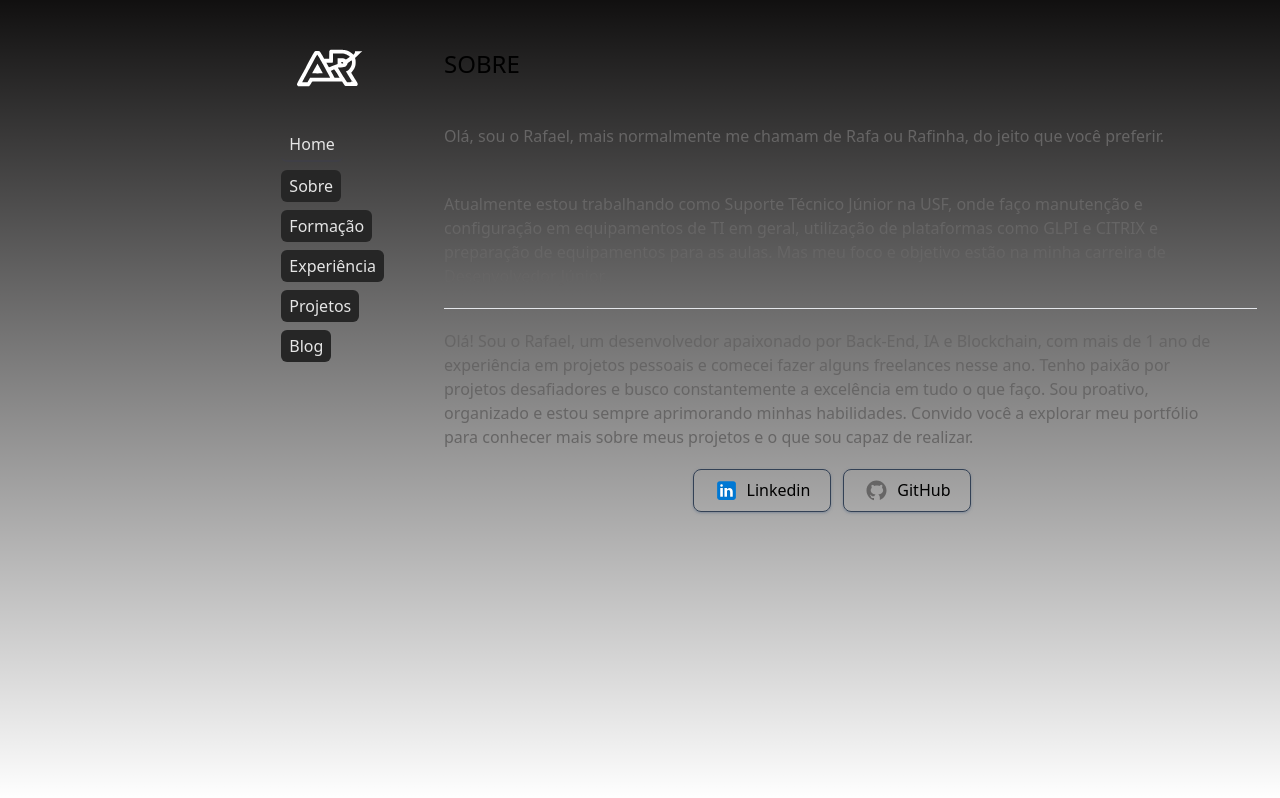
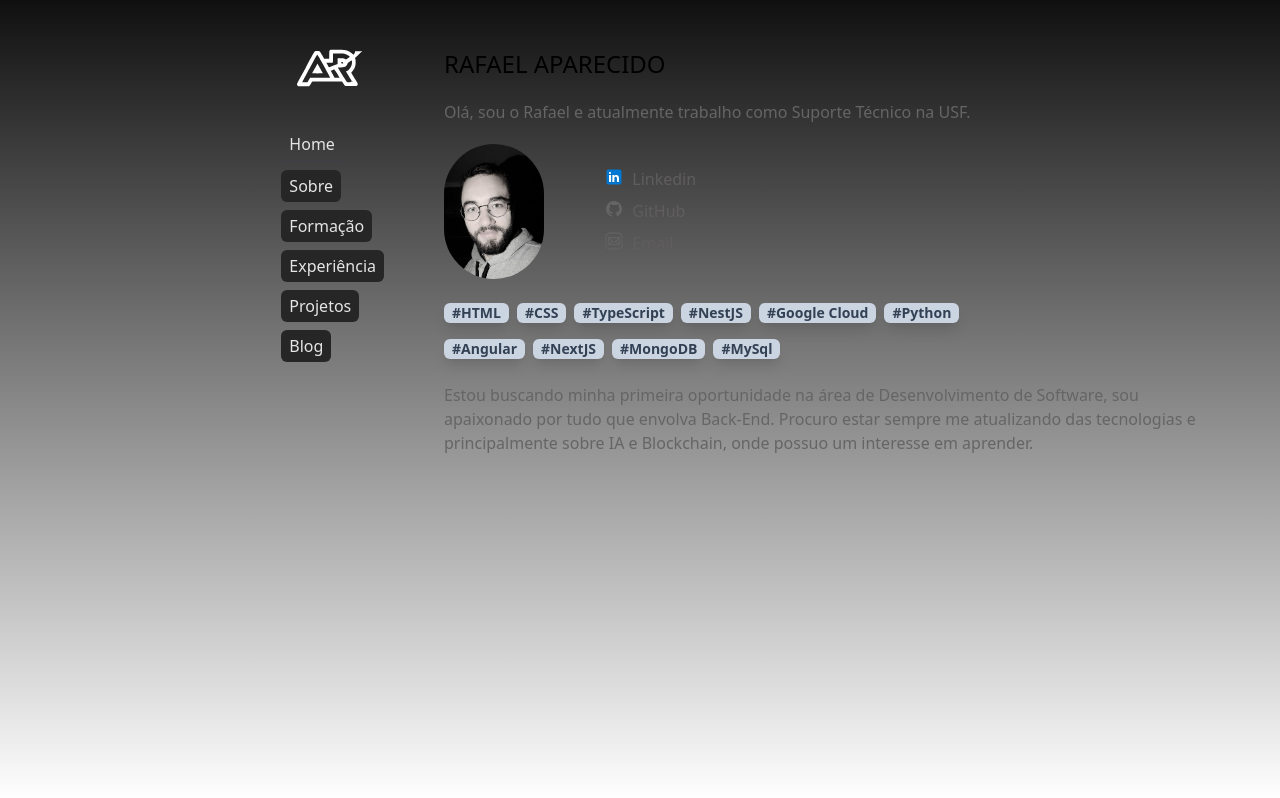
Before and after one commit to rafaapcode/portfolio-new, a Next.js app: page /about in a window 1280 px wide. Built offline with nearby package versions, Linux system fonts and the light colour scheme.

Commit message:
feat: dynamic components

```diff
--- a/app/about/page.jsx
+++ b/app/about/page.jsx
@@ -32,8 +32,8 @@
       />
       <Paragraphs paragraph={aboutMe.about} />
       <div className="mt-5 w-1/2 mx-auto flex flex-col justify-center items-center md:flex-row lg:flex-row gap-y-3 md:gap-y-0 lg:gap-y-0 md:gap-x-3 lg: ">
-        <SocialButton imgUrl={'/images/linkedin-icon.svg'} text={'Linkedin'}/>
-        <SocialButton imgUrl={'/images/github-icon.svg'} text={'GitHub'}/>
+        <SocialButton url="https://www.linkedin.com/in/rafael-ap/" imgUrl={'/images/linkedin-icon.svg'} text={'Linkedin'}/>
+        <SocialButton url="https://github.com/rafaapcode" imgUrl={'/images/github-icon.svg'} text={'GitHub'}/>
       </div>
     </section>
   );
--- a/app/blog/page.jsx
+++ b/app/blog/page.jsx
@@ -4,7 +4,7 @@
 import Link from "next/link";
 import { motion } from "framer-motion";
 
-export default function Sobre() {
+export default function Blog() {
   const nomePosts = [{ id: 1, nome: "Em desenvolvimento" }];
 
   return (
--- a/app/components/social-buttons.jsx
+++ b/app/components/social-buttons.jsx
@@ -2,9 +2,9 @@
 import Image from "next/image";
 import Link from "next/link";
 
-export default function SocialButton({ imgUrl, text }) {
+export default function SocialButton({ imgUrl, text, url }) {
   return (
-    <a href="https://www.linkedin.com/in/rafael-ap/" target="_blank">
+    <a href={url} target="_blank">
       <motion.button
         initial={{ scaleY: 0 }}
         animate={{ scaleY: 1 }}
--- a/app/layout.jsx
+++ b/app/layout.jsx
@@ -5,7 +5,12 @@
 import Link from "next/link";
 import { useState } from "react";
 import { motion } from "framer-motion";
-
+import Home from "./page";
+import Sobre from "./about/page";
+import Formacao from "./qualification/page";
+import Experience from "./experience/page";
+import Projects from "./projects/page";
+import Blog  from "./blog/page";
 
 export default function RootLayout({ children }) {
   const [selectedIndex, setSelectedIndex] = useState(0);
@@ -53,15 +58,21 @@
                       : style["notSelected"]
                   }
                 >
-                  <Link onClick={() => setSelectedIndex(index)} href={path}>
+                  <span onClick={() => setSelectedIndex(index)}>
                     {title}
-                  </Link>
+                  </span>
                 </motion.li>
               ))}
             </div>
           </ul>
         </header>
-        {children}
+        {/* {children} */}
+        {menus[selectedIndex].title === 'Home' && <Home/>}
+        {menus[selectedIndex].title === 'Sobre' && <Sobre/>}
+        {menus[selectedIndex].title === 'Formação' && <Formacao/>}
+        {menus[selectedIndex].title === 'Experiência' && <Experience/>}
+        {menus[selectedIndex].title === 'Projetos' && <Projects/>}
+        {menus[selectedIndex].title === 'Blog' && <Blog/>}
       </body>
     </html>
   );
```
